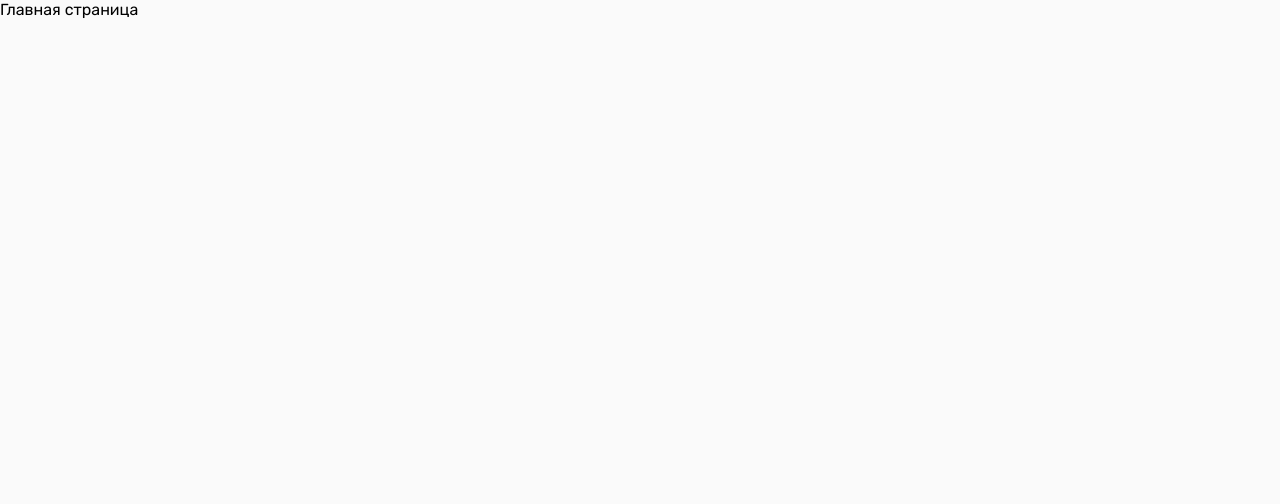
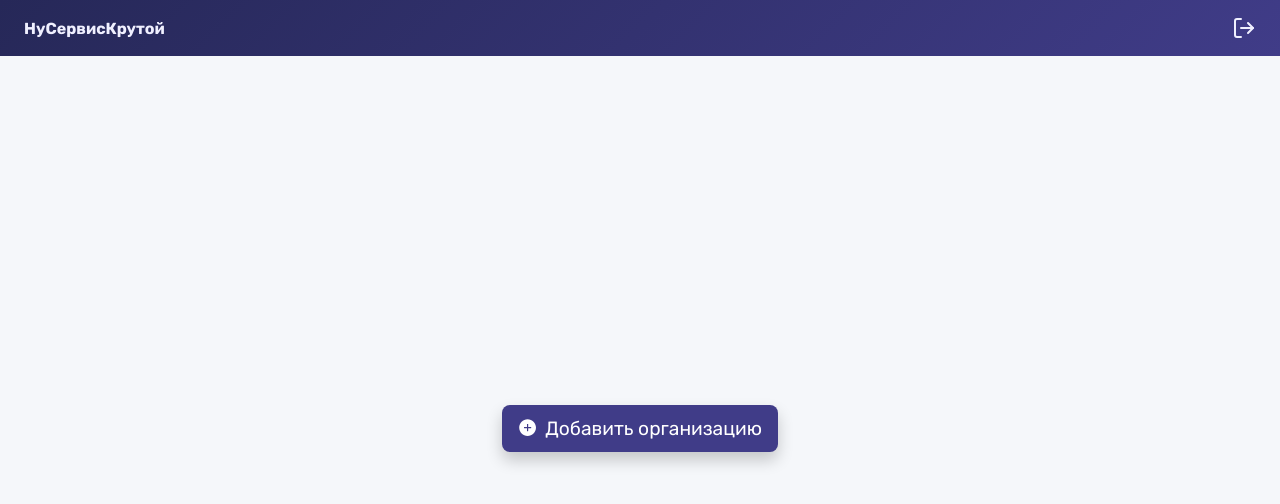
Before and after one commit to fvhr/podpisant, a React (Vite) app in the folder frontend/: page / in a window 1280 px wide. Shown: the top 504 px of the page. Built offline with nearby package versions, Linux system fonts and the light colour scheme.

Commit message:
Add Main page

```diff
--- a/frontend/package.json
+++ b/frontend/package.json
@@ -12,6 +12,7 @@
   "dependencies": {
     "react": "^19.0.0",
     "react-dom": "^19.0.0",
+    "react-icons": "^5.5.0",
     "react-router-dom": "^7.5.0",
     "sass": "^1.86.3"
   },
--- a/frontend/src/App.tsx
+++ b/frontend/src/App.tsx
@@ -1,11 +1,16 @@
-import { Route, Routes } from "react-router-dom";
+import {Route, Routes} from "react-router-dom";
 import './styles/app.scss';
+import {Main} from "./pages/Main.tsx";
+import {Header} from "./components/header.tsx";
 
 export const App = () => {
   return (
+	  <>
+	  	<Header />
 		<Routes>
-			<Route path="/" element={<div>Главная страница</div>} />
+			<Route path="/" element={<Main />} />
 			<Route path="/about" element={<div>О нас</div>} />
 		</Routes>
+	  </>
   );
 };
--- /dev/null
+++ b/frontend/src/components/header.tsx
@@ -0,0 +1,12 @@
+import React from 'react';
+import '../styles/app.scss';
+import { FiLogOut } from 'react-icons/fi';
+
+export const Header: React.FC = () => {
+    return (
+        <header className="header">
+            <div className="header__logo">НуСервисКрутой</div>
+            <FiLogOut className="header__icon" title="Выйти" />
+        </header>
+    );
+};
--- a/frontend/src/components/index.ts
+++ b/frontend/src/components/index.ts
@@ -0,0 +1 @@
+export * from './header.tsx';
--- /dev/null
+++ b/frontend/src/pages/Main.tsx
@@ -0,0 +1,14 @@
+import React from 'react';
+import '../styles/app.scss';
+import { AiFillPlusCircle } from "react-icons/ai";
+
+export const Main: React.FC = () => {
+    return (
+        <main className="main">
+            <button className="main__button">
+                <AiFillPlusCircle />
+                Добавить организацию
+            </button>
+        </main>
+    );
+};
--- a/frontend/src/pages/index.ts
+++ b/frontend/src/pages/index.ts
@@ -1 +1,2 @@
-export * from './Auth'
+export * from './Auth';
+export * from './Main.tsx';
--- a/frontend/src/styles/app.scss
+++ b/frontend/src/styles/app.scss
@@ -1 +1,2 @@
 @import './lib/normalize';
+@import './components/all';
--- a/frontend/src/styles/components/_all.scss
+++ b/frontend/src/styles/components/_all.scss
@@ -0,0 +1,2 @@
+@import 'main';
+@import "header";
--- /dev/null
+++ b/frontend/src/styles/components/_header.scss
@@ -0,0 +1,24 @@
+.header {
+  height: 7vh;
+  background: linear-gradient(135deg, #262858, #403C88);
+  display: flex;
+  justify-content: space-between;
+  align-items: center;
+  padding: 0 24px;
+  color: #F0F0FF;
+  box-shadow: 0 4px 6px rgba(0, 0, 0, 0.1);
+
+  &__logo {
+    font-weight: bold;
+  }
+
+  &__icon {
+    font-size: 1.5rem;
+    cursor: pointer;
+    transition: transform 0.2s ease;
+
+    &:hover {
+      transform: scale(1.1);
+    }
+  }
+}
--- /dev/null
+++ b/frontend/src/styles/components/_main.scss
@@ -0,0 +1,29 @@
+.main {
+  display: flex;
+  justify-content: center;
+  align-items: center;
+  margin: 0;
+  background: #f5f7fa;
+  height: 93vh;
+
+
+  &__button {
+    padding: 12px 16px;
+    font-size: 1.2rem;
+    background-color: #403C88;
+    color: white;
+    border: none;
+    border-radius: 8px;
+    cursor: pointer;
+    box-shadow: 0 8px 16px rgba(0, 0, 0, 0.2);
+    transition: all 0.3s ease;
+    display: flex;
+    align-items: center;
+    gap: 8px;
+
+    &:hover {
+      transform: translateY(-2px);
+      box-shadow: 0 12px 24px rgba(0, 0, 0, 0.3);
+    }
+  }
+}
```
Also changed, not shown: 1 other file (tests, documents, lock files or other folders).
